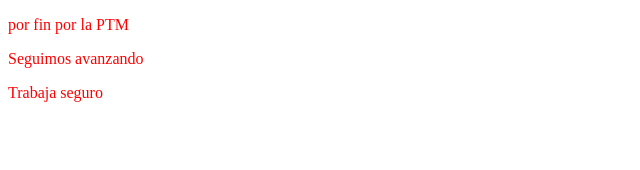
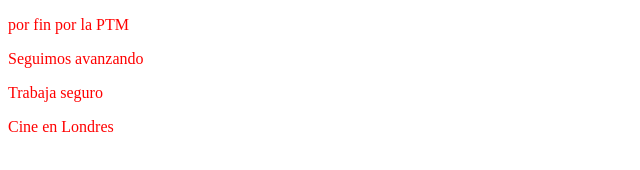
Before and after one commit to samueltheshark/project2, a plain HTML site: page index.html in a window 1280 px wide. Shown: the whole page, without its empty margins (0-640 px from the left). Drawn offline with Linux system fonts and the light colour scheme.

Commit message:
Cine en londres
Un cuarta Linea siempre es mejor creen.

```diff
--- a/index.html
+++ b/index.html
@@ -7,5 +7,6 @@
 	<p style="color: red;">por fin por la PTM</p>
 	<p style="color: red;">Seguimos avanzando</p>
 	<p style="color: red;">Trabaja seguro</p>
+	<p style="color: red;">Cine en Londres</p>
 </body>
 </html>
```
